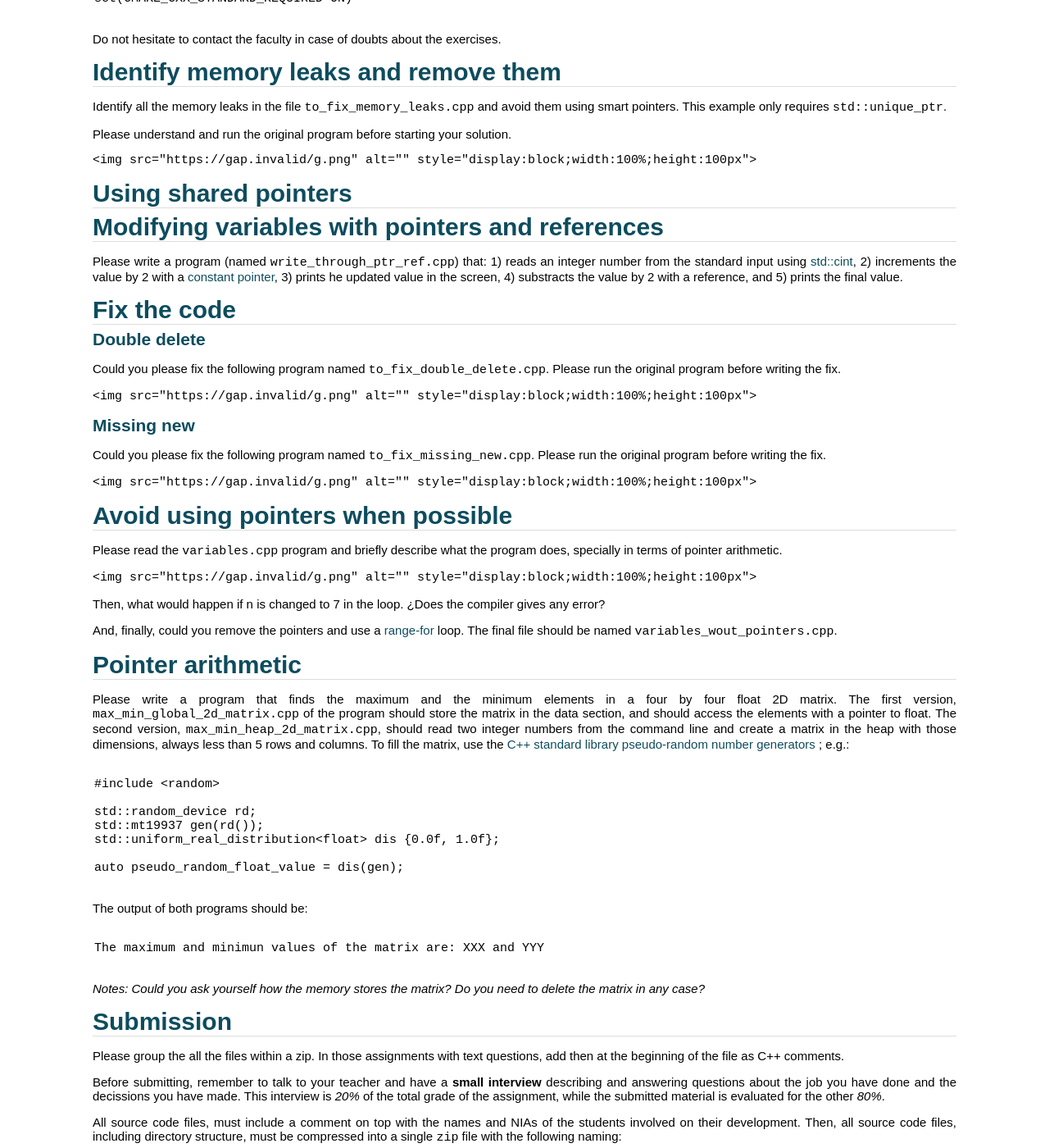
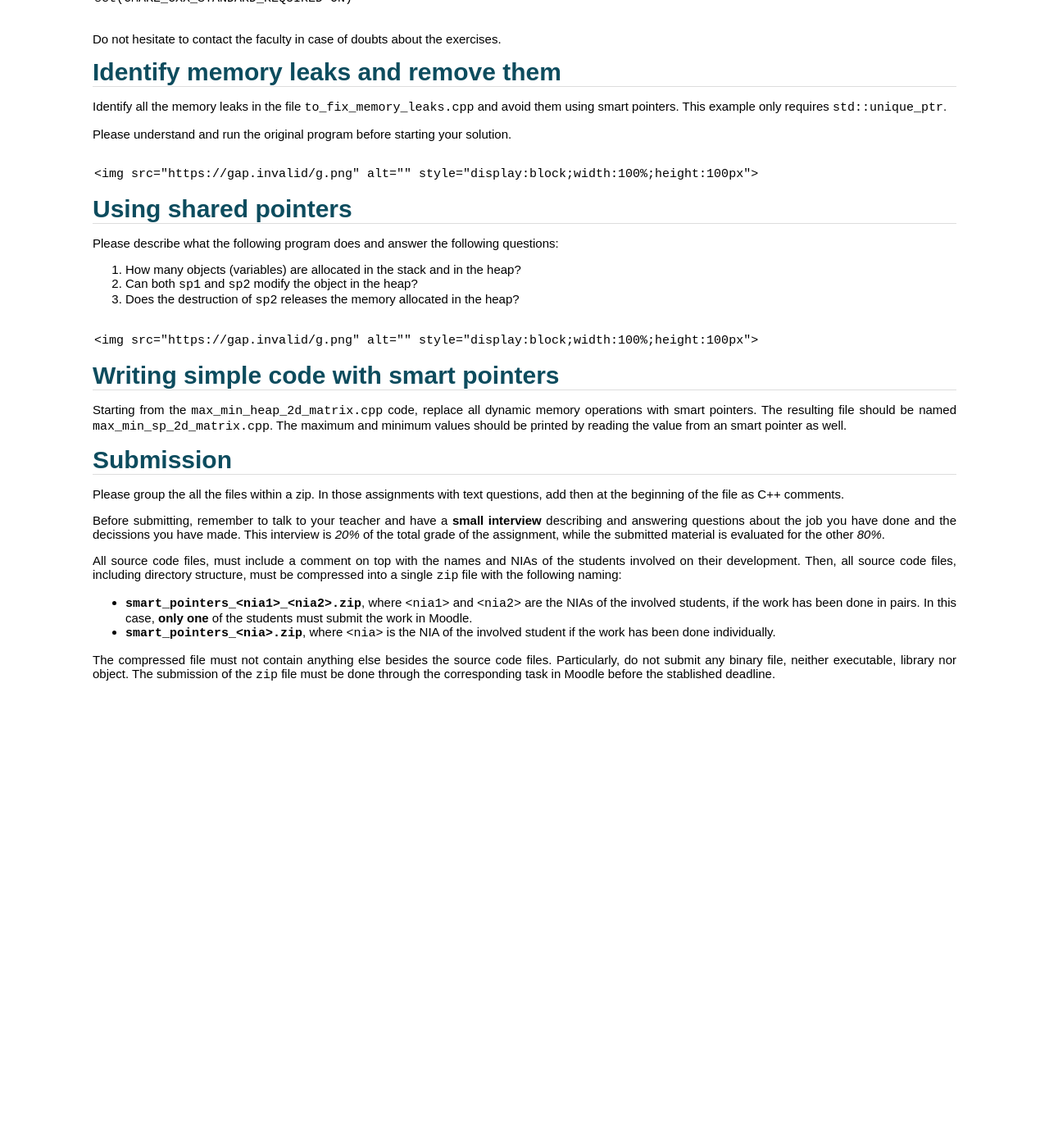
Before and after one commit to adolfomunoz/FoC, a Jekyll site: the page built from _assignments/09_smart_pointers.md, in a window 1280 px wide and 1400 px high, scrolled down 303 px. Shown: the whole window at 82% size. Built offline with Jekyll 4.4.1, drawn with Linux system fonts in a browser that asks for light colours; after the commit the page ends 1161 px from its top, so only the background shows below that; some of the changed text lies outside the part shown.

Commit message:
Completed assigment for smart pointers

````diff
--- a/_assignments/09_smart_pointers.md
+++ b/_assignments/09_smart_pointers.md
@@ -27,94 +27,32 @@ avoid them using smart pointers. This example only requires `std::unique_ptr`.
 
 Please understand and run the original program before starting your solution.
 
-```.cpp
+```
 {% include src/assigment_09_classes_materials/to_fix_memory_leaks.cpp %}
 ```
 
 # Using shared pointers
 
+Please describe what the following program does and answer the following questions:
 
+1. How many objects (variables) are allocated in the stack and in the heap?
+2. Can both `sp1` and `sp2` modify the object in the heap?
+3. Does the destruction of `sp2` releases the memory allocated in the heap?
 
-# Modifying variables with pointers and references
-
-Please write a program (named `write_through_ptr_ref.cpp`) that: 1) reads an integer
-number from the standard input using
-[std::cint](https://en.cppreference.com/w/cpp/io/cin), 2) increments the value
-by 2 with a [constant pointer](https://en.cppreference.com/w/cpp/language/pointer), 3)
-prints he updated value in the screen, 4) substracts the value by 2 with a reference, and
-5) prints the final value.
-
-# Fix the code
-
-
-## Double delete
-
-Could you please fix the following program named `to_fix_double_delete.cpp`.
-Please run the original program before writing the fix.
-
-```.cpp
-{% include src/assigment_04_classes_materials/to_fix_double_delete.cpp %}
+```
+{% include src/assigment_09_classes_materials/simple_shared_ptr.cpp  %}
 ```
 
-## Missing new
+# Writing simple code with smart pointers
 
-Could you please fix the following program named `to_fix_missing_new.cpp`.
-Please run the original program before writing the fix.
-
-```.cpp
-{% include src/assigment_04_classes_materials/to_fix_missing_new.cpp %}
-```
-
-# Avoid using pointers when possible
-
-Please read the `variables.cpp` program and briefly describe what the program does, specially
-in terms of pointer arithmetic.
-
-```.cpp
-{% include src/assigment_04_classes_materials/variables.cpp %}
-```
-
-Then, what would happen if n is changed to 7 in the loop. ¿Does the compiler
-gives any error?
-
-And, finally, could you remove the pointers and use a
-[range-for](https://en.cppreference.com/w/cpp/language/range-for) loop. The final
-file should be named `variables_wout_pointers.cpp`.
-
-# Pointer arithmetic
-
-Please write a program that finds the maximum and the minimum elements in a
-four by four float 2D matrix. The first version, `max_min_global_2d_matrix.cpp`
-of the program should store the matrix in the data section, and should access
-the elements with a pointer to float. The second version,
-`max_min_heap_2d_matrix.cpp`,  should read two integer numbers from the command
-line and create a matrix in the heap with those dimensions, always less than 5
-rows and columns. To fill the matrix, use the [C++ standard library
-pseudo-random number
-generators](https://en.cppreference.com/w/cpp/numeric/random) ; e.g.:
-
-```
-#include <random>
-
-std::random_device rd;
-std::mt19937 gen(rd());
-std::uniform_real_distribution<float> dis {0.0f, 1.0f};
-
-auto pseudo_random_float_value = dis(gen);
-```
-
-The output of both programs should be:
-
-```
-The maximum and minimun values of the matrix are: XXX and YYY
-```
-
-_Notes: Could you ask yourself how the memory stores the matrix? Do you need to
-delete the matrix in any case?_
+Starting from the `max_min_heap_2d_matrix.cpp` code, replace all dynamic memory
+operations with smart pointers. The resulting file should be named
+`max_min_sp_2d_matrix.cpp`. The maximum and minimum values should be printed by
+reading the value from an smart pointer as well.
 
 # Submission
 
 Please group the all the files within a zip. In those assignments with text
 questions, add then at the beginning of the file as C++ comments.
 
-{% include jekyll/includes/submission.md filename="memory_management" %}
+{% include jekyll/includes/submission.md filename="smart_pointers" %}
````
Also changed, not shown: _slides/09_smart_pointers.html (+11 -1 lines), 2 other files.
